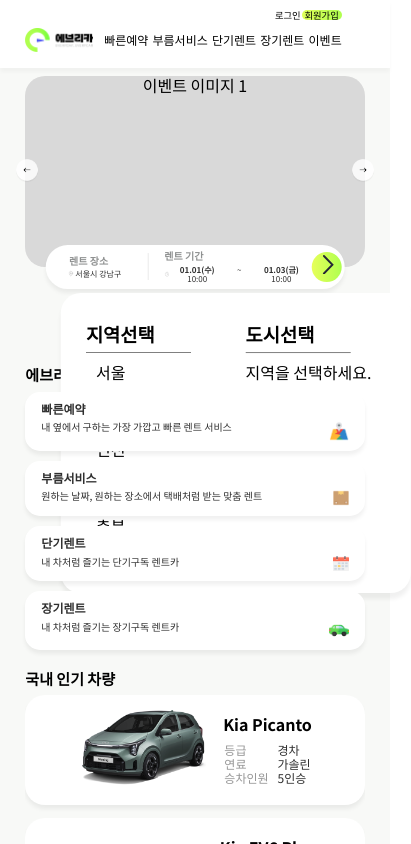
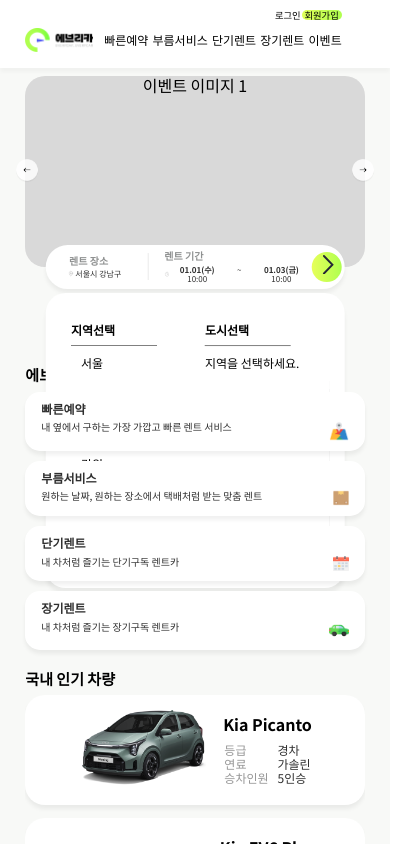
Before and after one commit to STERNDELFTIN/everycar-frontend, a React (Create React App) app in the folder everycar-frontend/: page / in a window 390 px wide. Both pictures are taken after a click on the element "서울시 강남구". Shown: the top 844 px of the page, 411 px wide, since content can reach past the window. Built offline with nearby package versions, Linux system fonts and the light colour scheme.

Commit message:
스타일

```diff
--- a/everycar-frontend/src/components/main/PeriodPopupScreen.js
+++ b/everycar-frontend/src/components/main/PeriodPopupScreen.js
@@ -4,7 +4,7 @@
 import '../../css/main/PeriodPopupScreen.css';
 import CustomCalendar from './CustomCalendar.js';
 
-const SubHeadingStyle = styled.h5`margin-bottom: 5px; font-size: 14px;`;
+const SubHeadingStyle = styled.h5`margin-bottom: 5px; font-size: clamp(10px, 0.8vw, 14px);`;
 
 function PeriodPopupScreen({ state, handler }){
 
@@ -34,7 +34,7 @@
         <>
             <div className='popup-container'>
 
-                <h4 style={{ fontSize:'20px' }}>일정선택</h4>
+                <h4 style={{ fontSize:'clamp(12px, 1vw, 20px)' }}>일정선택</h4>
                 <div style={{ width:'auto', marginTop:'8px', borderBottom:'1px solid grey' }}></div>
 
                 <div className='calendar-container'>
--- a/everycar-frontend/src/components/main/PosPopupScreen.js
+++ b/everycar-frontend/src/components/main/PosPopupScreen.js
@@ -20,7 +20,7 @@
         <div className='pos-popup-container' style={{ backgroundColor: "#ffffff" }}>
             {/* 좌측 지역 목록 */}
             <div className='region-container'>
-                <h3>지역선택</h3>
+                <h3 style={{ fontSize:'clamp(12px, 1vw, 20px)' }}>지역선택</h3>
                 <div style={{ width:'75%', marginTop:'8px', borderBottom:'1px solid grey' }}></div>
                 {
                     region.map((region, i) => (
@@ -29,8 +29,8 @@
                             onClick={() => handleRegionClick(region)}
                             style={
                                 selectedRegion === region.region
-                                ? { backgroundColor: '#DEFF54', padding: '10px', cursor: 'pointer' }
-                                : { backgroundColor: '#ffffff', padding: '10px', cursor: 'pointer' }
+                                ? { backgroundColor: '#DEFF54', padding: '10px', cursor: 'pointer', fontSize:'clamp(12px, 0.9vw, 19px)' }
+                                : { backgroundColor: '#ffffff', padding: '10px', cursor: 'pointer', fontSize:'clamp(12px, 0.9vw, 19px)' }
                             }
                         >
                             <p>{region.region}</p>
@@ -41,7 +41,7 @@
 
             {/* 우측 도시 목록 */}
             <div className='city-container'>
-                <h3>도시선택</h3>
+                <h3 style={{ fontSize:'clamp(12px, 1vw, 20px)' }}>도시선택</h3>
                 <div style={{ width:'75%', marginTop:'8px', borderBottom:'1px solid grey' }}></div>
                 {city.length > 0 ? (
                     city.map((city, i) => (
@@ -50,15 +50,15 @@
                             onClick={() => handleCityClick(city)}
                             style={
                                 selectedCity === (city.city || city)
-                                ? { backgroundColor: '#DEFF54', padding: '10px', cursor: 'pointer' }
-                                : { backgroundColor: '#ffffff', padding: '10px', cursor: 'pointer' }
+                                ? { backgroundColor: '#DEFF54', padding: '10px', cursor: 'pointer', fontSize:'clamp(12px, 0.9vw, 19px)' }
+                                : { backgroundColor: '#ffffff', padding: '10px', cursor: 'pointer', fontSize:'clamp(12px, 0.9vw, 19px)' }
                             }
                         >
                             {typeof city === 'object' ? city.city : city}
                         </div>
                     ))
                 ) : (
-                    <p style={{ marginTop: '10px' }}>지역을 선택하세요.</p>
+                    <p style={{ marginTop: '10px', fontSize:'clamp(12px, 0.9vw, 19px)' }}>지역을 선택하세요.</p>
                 )}
             </div>
         </div>
--- a/everycar-frontend/src/css/main/CustomCalendar.css
+++ b/everycar-frontend/src/css/main/CustomCalendar.css
@@ -7,7 +7,7 @@
 }
 
 .react-calendar__tile {
-    height: 40px;
+    height: clamp(35px, 2vh, 40px);
     font-size: 16px;
 }
 
--- a/everycar-frontend/src/css/main/PeriodPopupScreen.css
+++ b/everycar-frontend/src/css/main/PeriodPopupScreen.css
@@ -26,7 +26,7 @@
   border: none;
   background-color: #F3F3F3;
   color: #000000;
-  font-size: 17px;
+  font-size: clamp(8px, 0.8vw ,17px);
 }
 
 /* 미디어 쿼리 */
@@ -34,7 +34,36 @@
 
 }
 @media (max-width: 768px) { /* 태블릿 */
+  .popup-container {
+    position: fixed;
+    display: flex;
+    z-index: 9999;
+    flex-direction: column;
+    width: 100%; height: auto;
+    background-color: #ffffff;
+    border-radius: 20px;
+    top: 110%;
+    left: 0%;
+    text-align: left;
+    box-shadow: 0px 6px 4.2px rgba(0, 0, 0, 0.06);
+    padding: 30px 25px;
+    gap: 5px;
+}
 
+.rent-time {
+  display: flex;
+  gap: 10px;
+}
+.rent-start-time, .rent-end-time { flex:1; }
+
+.selected-time select{
+  padding: 10px 5px;
+  width: 100%;
+  border: none;
+  background-color: #F3F3F3;
+  color: #000000;
+  font-size: clamp(8px, 0.8vw ,17px);
+}
 }
 @media (max-width: 480px) { /* 모바일 */
 
--- a/everycar-frontend/src/css/main/PosPopupScreen.css
+++ b/everycar-frontend/src/css/main/PosPopupScreen.css
@@ -2,7 +2,7 @@
 .pos-popup-container {
     display: flex;
     position: fixed;
-    width: 350px; height: 300px;
+    width: 30%; height: clamp(100px, 35vh, 300px);
     background-color: #FFFFFF;
     border-radius: 20px;
     top: 110%;
@@ -13,7 +13,7 @@
     z-index: 9999;
 }
 .region-container {
-    width: 100px;
+    width: clamp(23px, 13vw, 100px);
     background-color: #ffffff;
     padding: 10px;
     overflow-y: scroll;
@@ -21,7 +21,7 @@
     flex: 1;
 }
 .city-container {
-    width: 100px;
+    width: clamp(23px, 13vw, 100px);
     background-color: #ffffff;
     padding: 10px;
     overflow-y: scroll;
@@ -51,7 +51,53 @@
 
 }
 @media (max-width: 768px) { /* 태블릿 */
+    /* 렌트위치 팝업창 */
+    .pos-popup-container {
+        display: flex;
+        position: fixed;
+        width: 100%; height: clamp(100px, 35vh, 300px);
+        background-color: #FFFFFF;
+        border-radius: 20px;
+        top: 110%;
+        left: 0%;
+        text-align: left;
+        box-shadow: 0px 6px 4.2px rgba(0, 0, 0, 0.06);
+        padding: 20px 15px;
+        z-index: 9999;
+    }
+    .region-container {
+        width: clamp(23px, 13vw, 100px);
+        background-color: #ffffff;
+        padding: 10px;
+        overflow-y: scroll;
+        padding: 10px;
+        flex: 1;
+    }
+    .city-container {
+        width: clamp(23px, 13vw, 100px);
+        background-color: #ffffff;
+        padding: 10px;
+        overflow-y: scroll;
+        padding: 10px;
+        flex: 1;
+    }
 
+    /* 스크롤바 */
+    .pos-popup-container ::-webkit-scrollbar { /* 스크롤바 전체 영역 */
+        width: 8px;
+    }
+
+    .pos-popup-container ::-webkit-scrollbar-track { /* 스크롤바 트랙 (배경) */
+        background: #eaeaea;
+        border-radius: 10px;
+    }
+
+    .pos-popup-container ::-webkit-scrollbar-thumb { /* 스크롤바 막대기 (thumb) */
+        background-color: #787878;
+        border-radius: 10px;
+        border: 2px solid #f1f1f1;
+        height: 100px;
+    }
 }
 @media (max-width: 480px) { /* 모바일 */
 
```
Also changed, not shown: everycar-frontend/src/css/main/Content.css (line endings or trailing spaces).
